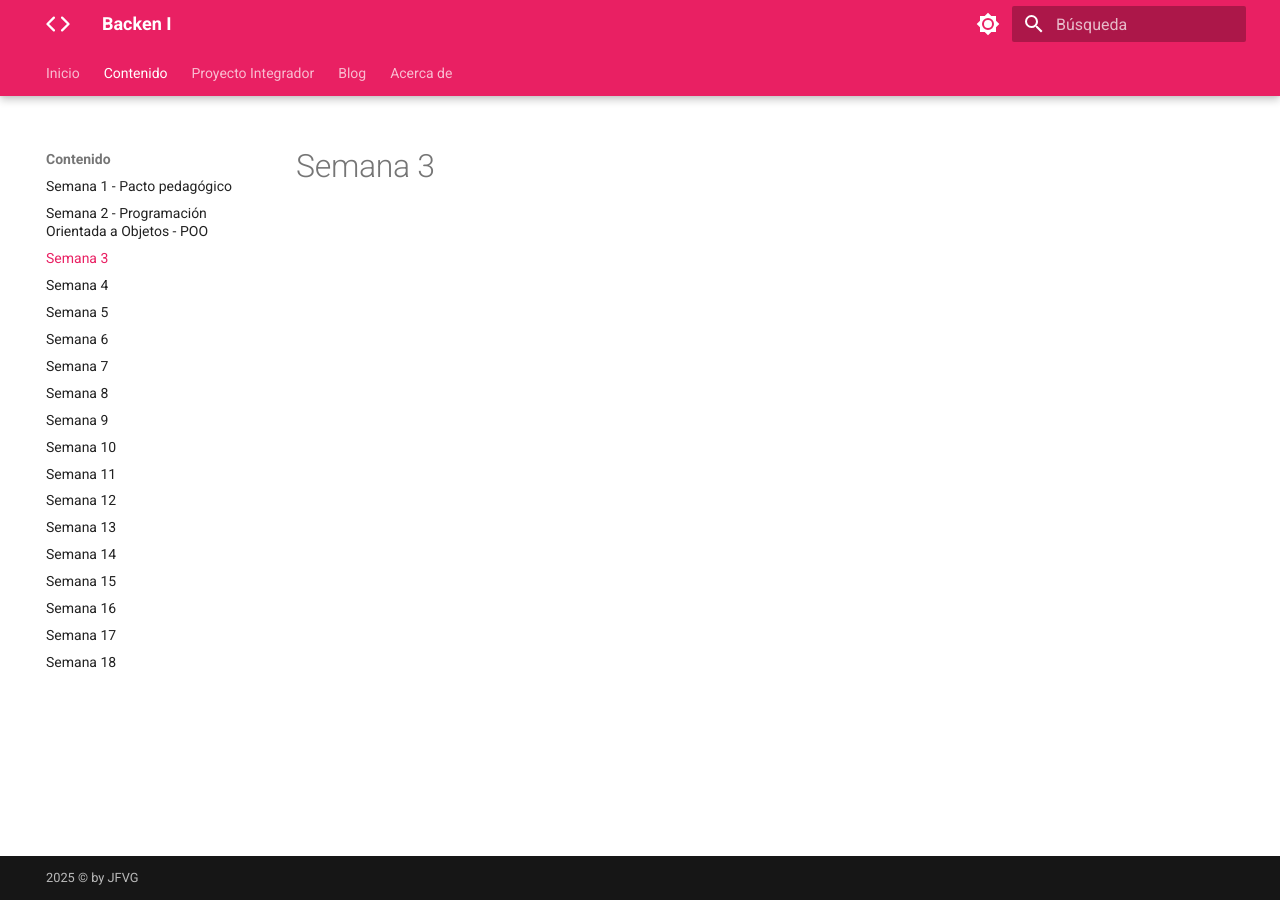
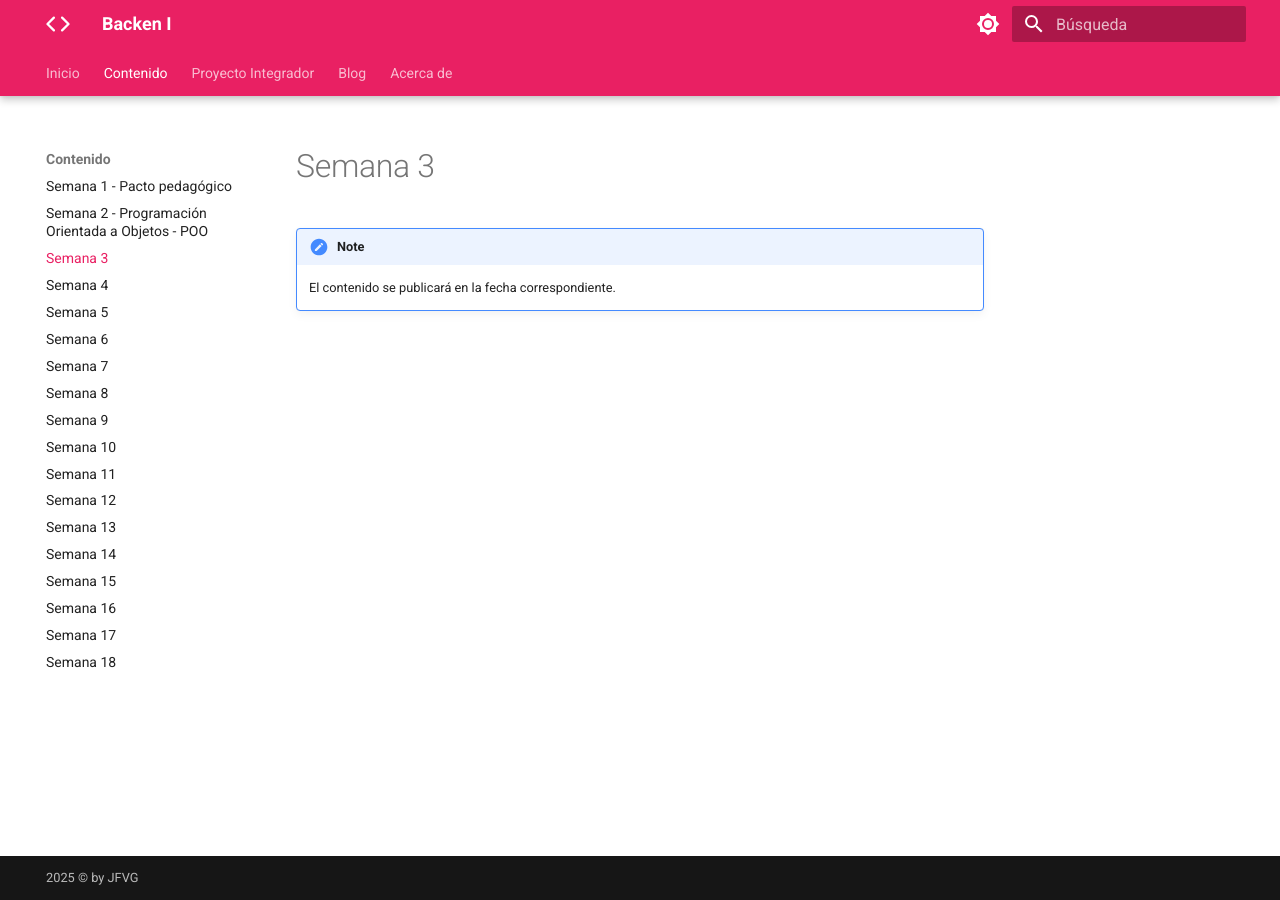
Before and after one commit to jfinfocesde/25b1, an MkDocs documentation site: the page built from docs/content/p3.md, in a window 1280 px wide. Built offline with MkDocs 1.6.1 and Material for MkDocs 9.7.7, drawn with Linux system fonts in a browser that asks for light colours.

Commit message:
21-02-2025

```diff
--- a/docs/content/p3.md
+++ b/docs/content/p3.md
@@ -1 +1,5 @@
 #  Semana 3
+
+!!! note
+
+    El contenido se publicará en la fecha correspondiente.
```
